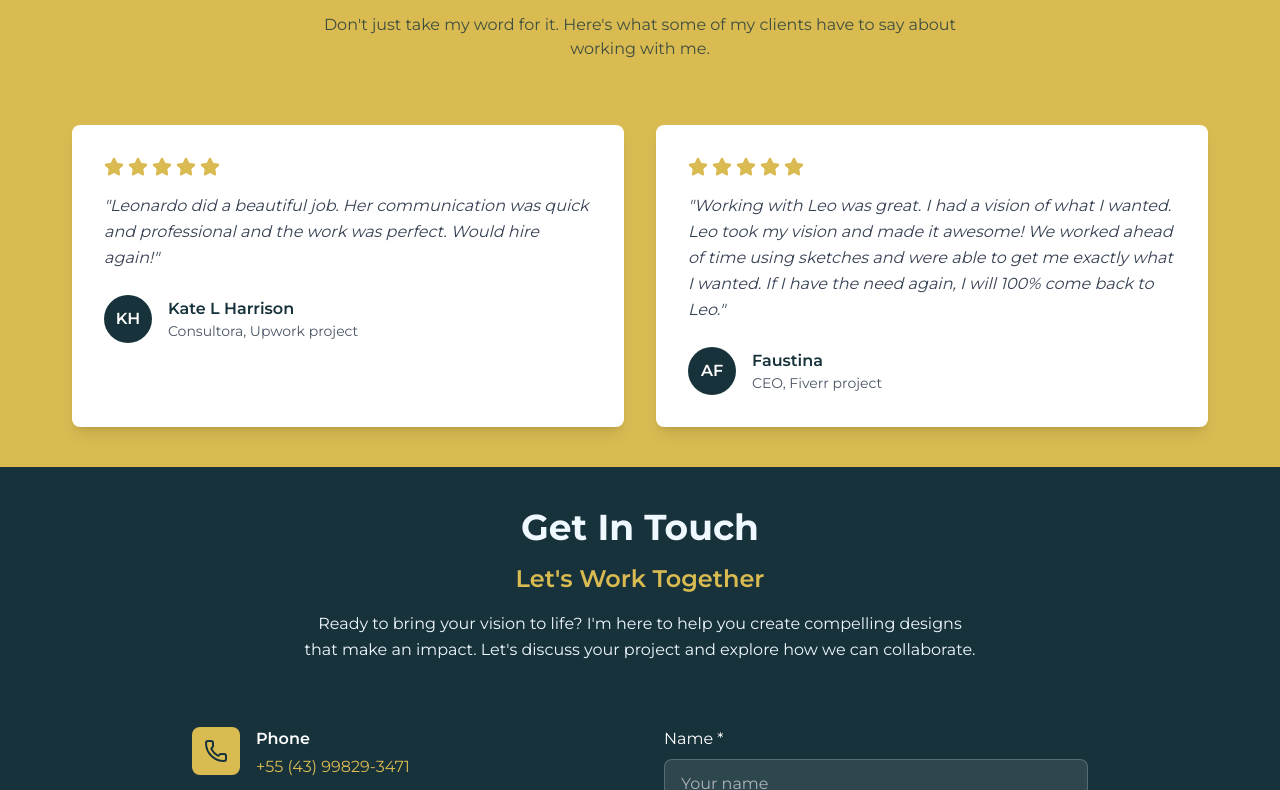
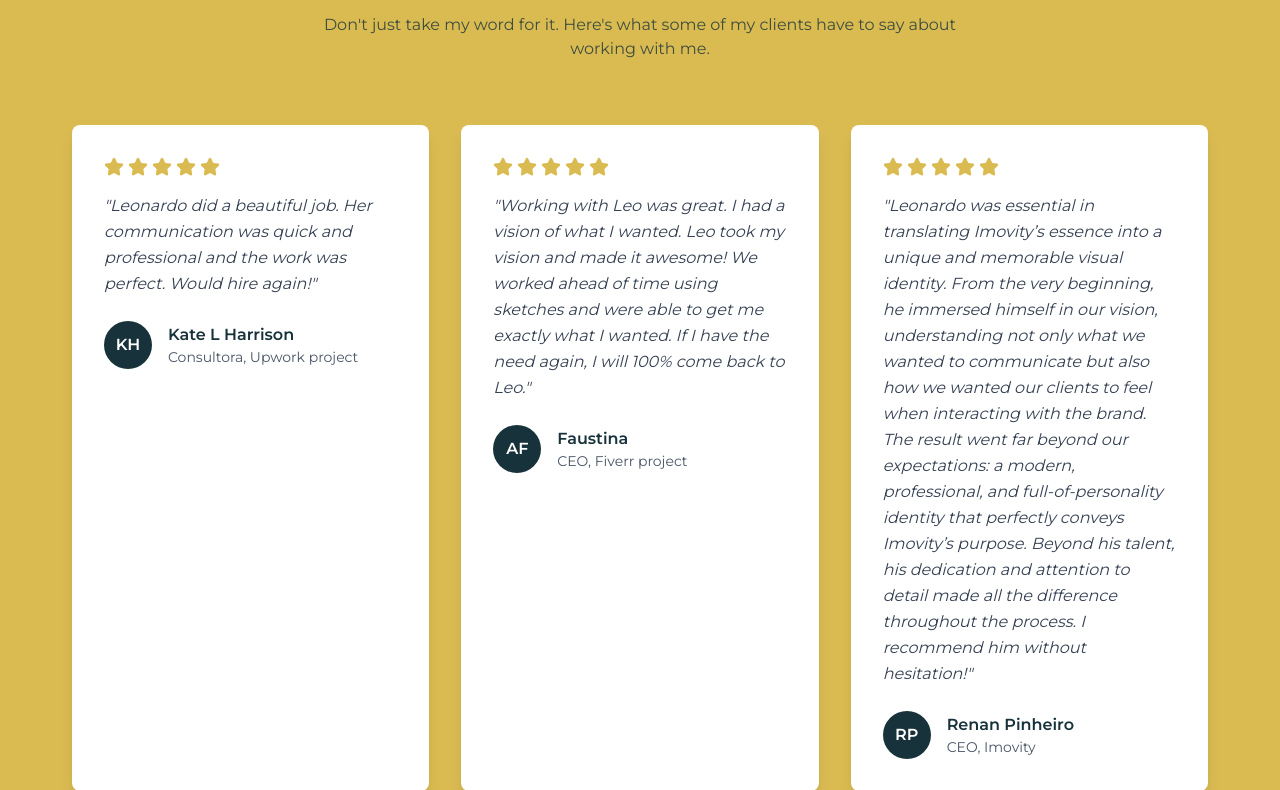
Before and after one commit to leonardobabinski/babinskidesign, a React (Vite) app: page / in a window 1280 px wide. Shown: the part 2950-3740 px from the top of the page. Built offline with nearby package versions, Linux system fonts and the light colour scheme.

Commit message:
testemonials

```diff
--- a/src/components/Testimonials.jsx
+++ b/src/components/Testimonials.jsx
@@ -22,7 +22,7 @@ const Testimonials = () => {
       id: 3,
       name: "Renan Pinheiro",
       role: "CEO, Imovity",
-      content: "",
+      content: "Leonardo was essential in translating Imovity’s essence into a unique and memorable visual identity. From the very beginning, he immersed himself in our vision, understanding not only what we wanted to communicate but also how we wanted our clients to feel when interacting with the brand. The result went far beyond our expectations: a modern, professional, and full-of-personality identity that perfectly conveys Imovity’s purpose. Beyond his talent, his dedication and attention to detail made all the difference throughout the process. I recommend him without hesitation!",
       rating: 5,
       avatar: "RP"
     }
```
